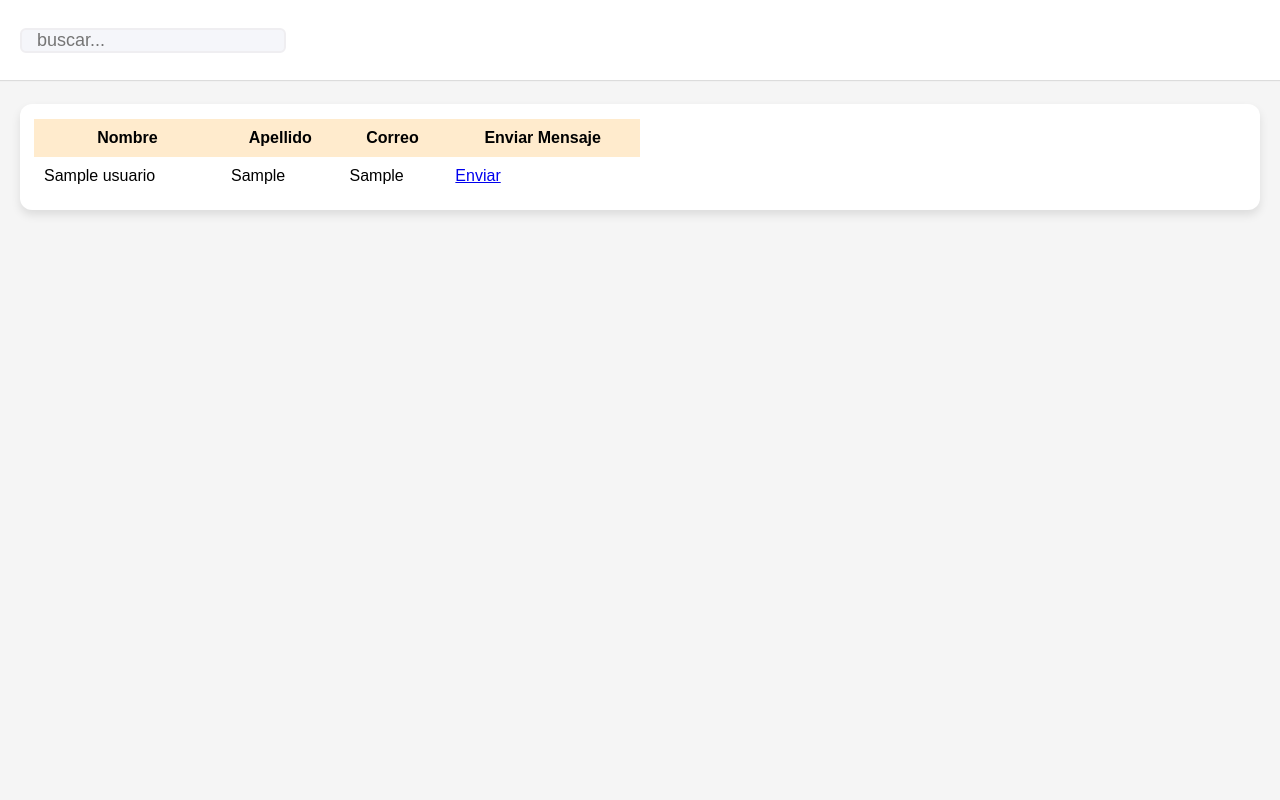
After one commit to randol696/set, a PHP site: page /modulo_usuario/contactos.php in a window 1280 px wide. The commit adds this page. Run offline with PHP 8.4, Linux system fonts and the light colour scheme; the visitor is signed in with stand-in values (Sample User, id 1); tables that the repository leaves empty or names only in its code hold one stand-in row (values such as "Sample post").

Commit message:
all changed

```diff
--- /dev/null
+++ b/css/styles.css
@@ -0,0 +1,97 @@
+*{
+    margin: 0;
+    padding: 0;
+    box-sizing: border-box;
+    font-family: 'Poppins', sans-serif;
+  }
+  .home-section{
+    position: relative;
+    background: #f5f5f5;
+    min-height: 100vh;
+    width: calc(100% - 240px);
+    left: 0px;
+    width: 100%;
+    transition: all 0.5s ease;
+  }
+  .home-section .home-content{
+    position: relative;
+    padding-top: 104px;
+  }
+  .home-content .overview-boxes{
+    display: flex;
+    align-items: center;
+    justify-content: space-between;
+    flex-wrap: wrap;
+    padding: 0 20px;
+    margin-bottom: 26px;
+  }
+  .overview-boxes .box{
+    display: flex;
+    align-items: center;
+    justify-content: center;
+    width: calc(100% / 4 - 15px);
+    background: #fff;
+    padding: 15px 14px;
+    border-radius: 12px;
+    box-shadow: 0 5px 10px rgba(0,0,0,0.1);
+    width: 100%;
+  }
+
+  .home-section nav{
+    display: flex;
+    justify-content: space-between;
+    height: 80px;
+    background: #fff;
+    display: flex;
+    align-items: center;
+    position: fixed;
+    width: calc(100% - 240px);
+    left: 0px;
+    width: 100%;
+    z-index: 100;
+    padding: 0 20px;
+    box-shadow: 0 1px 1px rgba(0, 0, 0, 0.1);
+    transition: all 0.5s ease;
+  }
+  nav .search-box input{
+    height: 100%;
+    width: 100%;
+    outline: none;
+    background: #F5F6FA;
+    border: 2px solid #EFEEF1;
+    border-radius: 6px;
+    font-size: 18px;
+    padding: 0 15px;
+  }
+
+
+
+
+
+
+
+
+/* */
+table{
+    width: 100%;
+}
+th{
+    background-color: blanchedalmond;
+}
+table, th, td {
+    /*border: 1px solid black;   */
+    border-collapse: collapse;
+}
+th, td {
+    padding: 10px;
+}
+table#alter tr:nth-child(even) {
+    background-color: #eee;
+}
+table#alter tr:nth-child(odd) {
+    background-color: #fff;
+}
+table#alter th {
+    color: white;
+    background-color: gray;
+}
--- /dev/null
+++ b/modulo_usuario/contactos.php
@@ -0,0 +1,60 @@
+<?php
+  require('../seguridad/seguridad.php');
+	include('../conexion/conexion.php');
+	$userid=$_SESSION['id'];
+	$userq=mysqli_query($connect,"select * from `tb_usuario` where id='$userid'");
+	$userrow=mysqli_fetch_array($userq);
+?>
+<!DOCTYPE html>
+<html lang="en" dir="ltr">
+  <head>
+    <meta charset="UTF-8">
+    <link rel="stylesheet" href="../css/styles.css">
+    <!-- Boxicons CDN Link -->
+     <meta name="viewport" content="width=device-width, initial-scale=1.0">
+   </head>
+<body>
+    <!-- Boxicons CDN Link -->
+
+<!-- Boxicons CDN Link -->
+<div class="home-section">
+    <div class="sidebar-button">
+        <nav>
+            <div class="search-box">
+            <input type="text" placeholder="buscar...">
+            <i class='bx bx-search' ></i>
+            </div>
+        </nav>
+<!-- Boxes  -->
+        <div class="home-content">
+            <div class="overview-boxes">
+                <div class="box">
+                <table >
+                <tr>
+                    <th>Nombre</th>
+                    <th>Apellido</th>
+                    <th>Correo</th>
+                    <th>Enviar Mensaje</th>
+                </tr>
+                <?php $sql = "SELECT * From tb_usuario ";
+                    $result = $connect->query($sql);
+                    if($result->num_rows > 0) {
+                        while($row = $result->fetch_assoc()) {
+                            echo "
+                            <tr>
+                                <td><a>".$row['nombre']."</a> </td>
+                                <td><a>".$row['apellido']."</a> </td>
+                                <td><a>".$row['correo']."</a> </td>
+                                <td><a href='mensaje.php?para=".$row['id']."'><i class='material-icons'> </i>Enviar</a></td>
+                            </tr>";}
+                    } else {
+                    } ?>
+                <table >
+
+                </div>
+            </div>
+        </div>
+    </div>
+</div>
+</body>
+</html>
--- a/modulo_usuario/dashboard.php
+++ b/modulo_usuario/dashboard.php
@@ -37,13 +37,13 @@
           </a>
         </li>
         <li>
-          <a href="#">
+        <a href="contactos.php" target="_blank" onclick="window.open(this.href,this.target,'width=1000,height=950,top=5,left=5,toolbar=no,location=no,status=no,menubar=no'); return false;">
             <i class='bx bx-user' ></i>
             <span class="links_name">Equipo</span>
           </a>
         </li>
         <li>
-          <a href="#">
+        <a href="bandejaMensaje.php" target="_blank" onclick="window.open(this.href,this.target,'width=1000,height=950,top=5,left=5,toolbar=no,location=no,status=no,menubar=no'); return false;">
             <i class='bx bx-message' ></i>
             <span class="links_name">Mensajes</span>
           </a>
```
Also changed, not shown: contactos.php (added, +47 -0 lines), css/inbox.css (added, +25 -0 lines), modulo_usuario/bandejaMensaje.php (added, +54 -0 lines), modulo_usuario/mensaje.php (added, +51 -0 lines), styles.css (added, +162 -0 lines), 1 other file.
